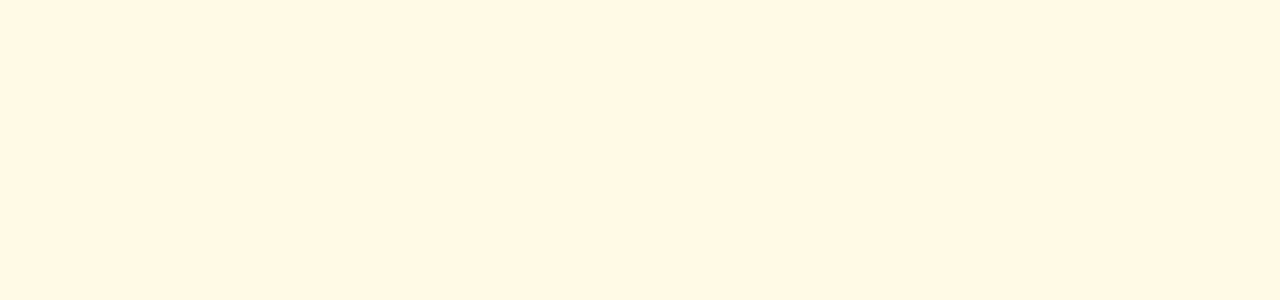
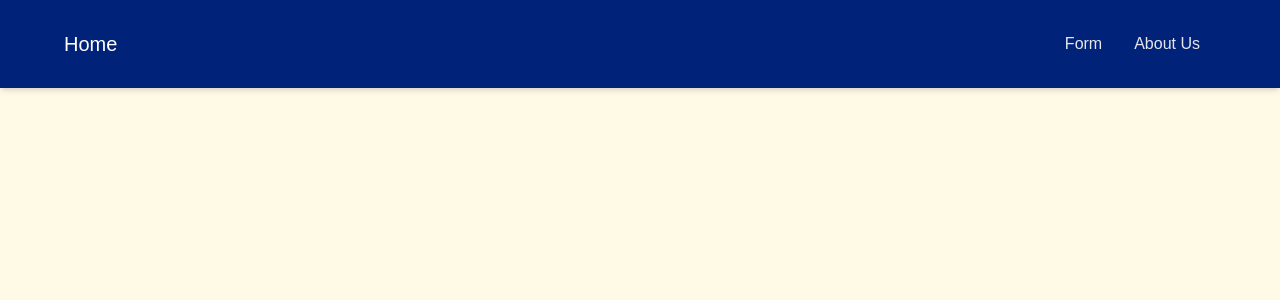
Before and after one commit to icoletti/alternanza, a Flask app: page / in a window 1280 px wide. Before the commit the part shown is empty. Shown: the top 300 px of the page. Run offline with Flask 3, Linux system fonts and the light colour scheme.

Commit message:
creazione navbar

```diff
--- a/backend/templates/base.html
+++ b/backend/templates/base.html
@@ -26,7 +26,29 @@
     </script>
 </head>
 <body class="bg-earlydawn font-snas">
+  <nav class="lg:px-16 px-4 bg-resolutionblue text-white flex flex-wrap items-center py-4 shadow-md">
+    <div class="flex-1 flex justify-between items-center">
+      <a href="{{ url_for('home' ) }}" class="text-xl">Home</a>
+    </div>
+    <label for="menu-toggle" class="pointer-cursor md:hidden block">
+      <svg class="fill-current text-gray-900"
+        xmlns="http://www.w3.org/2000/svg" width="20" height="20" viewBox="0 0 20 20">
+        <title>menu</title>
+        <path d="M0 3h20v2H0V3zm0 6h20v2H0V9zm0 6h20v2H0v-2z"></path>
+      </svg>
+    </label>
+    <input class="hidden" type="checkbox" id="menu-toggle" />
 
+    <div class="hidden md:flex md:items-center md:w-auto w-full" id="menu">
+        <nav>
+            <ul class="md:flex items-center justify-between text-base text-gray-200 pt-4 md:pt-0">
+                <li><a class="md:p-4 py-3 px-0 block" href="{{ url_for('upload' ) }}">Form</a></li>
+                <li><a class="md:p-4 py-3 px-0 block" href="{{ url_for('start' ) }}">About Us</a></li>
+
+            </ul>
+        </nav>
+    </div>
+  </nav>
   <section class="m-6">
     {% block body %}{% endblock %}
   </section>
--- a/backend/templates/result1.html
+++ b/backend/templates/result1.html
@@ -49,6 +49,9 @@
             <td class="text-left">{{ form.postal_code.data }}</td>
         </tr>
     </table>
+    <div class="mt-6 flex items-center justify-end gap-x-6">
+        <a href="{{url_for('upload')}}" class="btn btn-secondary rounded-md bg-blazeorange px-3 py-2 text-base font-semibold text-white shadow-sm hover:bg-atomictangerine focus-visible:outline focus-visible:outline-2 focus-visible:outline-offset-2 focus-visible:outline-blazeorange">Back</a>
+    </div>
 {% endif %}
 </section>
 {% endblock %}
```
